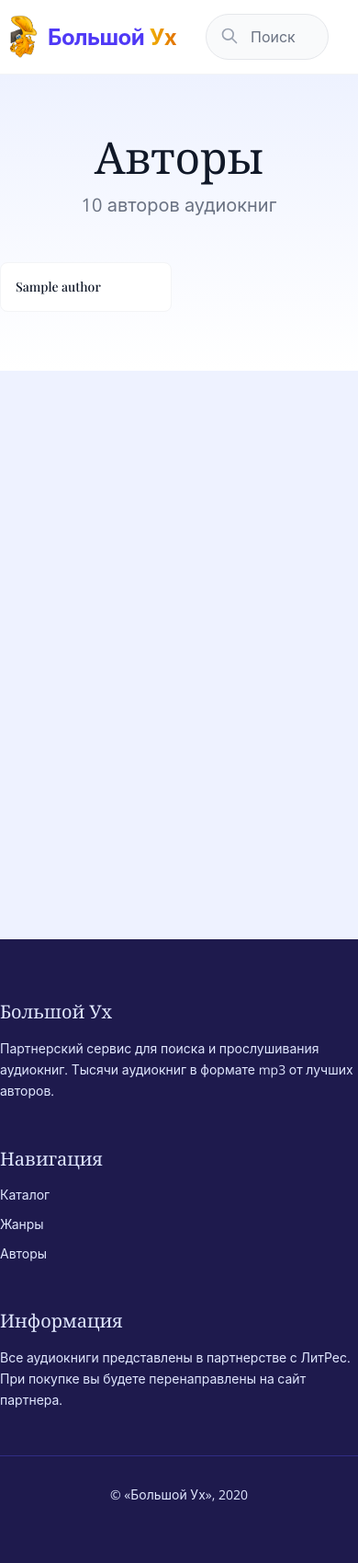
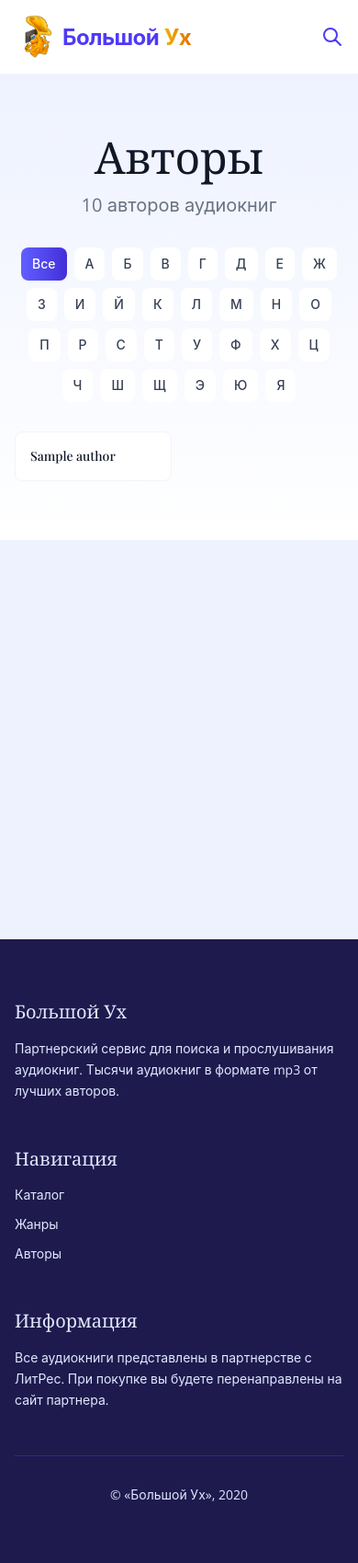
Before and after one commit to wpadmin/litres-catalog, a Python web app: template templates/authors_list.html in a window 390 px wide. Shown: the whole page at 92% size. Run offline with Jinja, Linux system fonts and the light colour scheme; the template is opened without the code that fills it: most values are stand-ins (such as "Sample title", 1, 10 or a date in 2020).

Commit message:
feat: improve mobile ux and add filters for authors/genres

```diff
--- a/templates/audiobook_detail.html
+++ b/templates/audiobook_detail.html
@@ -74,7 +74,7 @@
 
 {% block content %}
 <div class="bg-white">
-    <div class="container mx-auto py-12">
+    <div class="container mx-auto px-4 py-12">
         <div class="grid grid-cols-1 lg:grid-cols-2 gap-12">
 
             <div class="flex justify-center lg:justify-end">
@@ -186,7 +186,7 @@
 
 {% if audiobook.text_versions %}
 <div class="bg-indigo-50 py-16">
-    <div class="container mx-auto">
+    <div class="container mx-auto px-4">
         <h2 class="text-4xl lg:text-5xl text-gray-900 mb-8">У этой аудиокниги есть текстовая версия</h2>
 
         <div class="space-y-4">
@@ -240,7 +240,7 @@
 
 {% if audiobook.authors and audiobook.authors|length > 0 %}
 <div class="bg-indigo-50 py-16">
-    <div class="container mx-auto">
+    <div class="container mx-auto px-4">
         <h2 class="text-3xl text-gray-900 mb-8">Другие книги автора</h2>
         <p class="text-gray-500 text-lg mb-8">
             Посмотрите все аудиокниги автора
--- a/templates/author_detail.html
+++ b/templates/author_detail.html
@@ -45,7 +45,7 @@
 
 {% block content %}
 <div class="bg-gradient-to-b from-indigo-50 to-white py-16">
-    <div class="container mx-auto">
+    <div class="container mx-auto px-4">
         <div class="text-center mb-12">
             <h1 class="text-5xl font-bold text-gray-900 mb-4 tracking-tight">{{ author.name }}</h1>
             <p class="text-xl text-gray-500 font-light">Аудиокниги автора – слушать онлайн или скачать в mp3</p>
--- a/templates/authors_list.html
+++ b/templates/authors_list.html
@@ -6,10 +6,24 @@
 
 {% block content %}
 <div class="bg-gradient-to-b from-indigo-50 to-white py-16">
-    <div class="container mx-auto">
-        <div class="text-center mb-12">
+    <div class="container mx-auto px-4">
+        <div class="text-center mb-8">
             <h1 class="text-5xl font-bold text-gray-900 mb-4">Авторы</h1>
             <p class="text-xl text-gray-500">{{ "{:,}".format(total).replace(',', ' ') }} авторов аудиокниг</p>
+        </div>
+
+        <!-- Alphabet filter -->
+        <div class="mb-8 overflow-x-auto">
+            <div class="flex flex-wrap justify-center gap-2">
+                <a href="/authors" class="px-3 py-2 rounded-lg text-sm font-medium transition {% if not request.args.get('letter') %}bg-gradient-to-r from-indigo-500 to-indigo-700 text-white{% else %}bg-white text-gray-700 hover:bg-indigo-50 hover:text-indigo-600{% endif %}">
+                    Все
+                </a>
+                {% for letter in 'АБВГДЕЖЗИЙКЛМНОПРСТУФХЦЧШЩЭЮЯ' %}
+                <a href="/authors?letter={{ letter }}" class="px-3 py-2 rounded-lg text-sm font-medium transition {% if request.args.get('letter') == letter %}bg-gradient-to-r from-indigo-500 to-indigo-700 text-white{% else %}bg-white text-gray-700 hover:bg-indigo-50 hover:text-indigo-600{% endif %}">
+                    {{ letter }}
+                </a>
+                {% endfor %}
+            </div>
         </div>
 
         <div class="grid grid-cols-2 md:grid-cols-3 lg:grid-cols-4 xl:grid-cols-5 gap-4">
@@ -26,13 +40,14 @@
         {% if total_pages > 1 %}
         <div class="mt-12 flex justify-center">
             <nav class="flex gap-2">
+                {% set letter_param = '&letter=' + request.args.get('letter') if request.args.get('letter') else '' %}
                 {% if page > 1 %}
-                <a href="/authors?page={{ page - 1 }}"
+                <a href="/authors?page={{ page - 1 }}{{ letter_param }}"
                    class="px-4 py-2 border rounded-lg hover:bg-gray-50">← Назад</a>
                 {% endif %}
 
                 {% if page > 3 %}
-                <a href="/authors?page=1" class="px-4 py-2 border rounded-lg hover:bg-gray-50">1</a>
+                <a href="/authors?page=1{{ letter_param }}" class="px-4 py-2 border rounded-lg hover:bg-gray-50">1</a>
                 <span class="px-2 py-2 text-gray-300">...</span>
                 {% endif %}
 
@@ -40,18 +55,18 @@
                     {% if p == page %}
                     <span class="px-4 py-2 bg-gradient-to-r from-yellow-500 to-amber-600 text-white rounded-lg">{{ p }}</span>
                     {% else %}
-                    <a href="/authors?page={{ p }}"
+                    <a href="/authors?page={{ p }}{{ letter_param }}"
                        class="px-4 py-2 border rounded-lg hover:bg-gray-50">{{ p }}</a>
                     {% endif %}
                 {% endfor %}
 
                 {% if page < total_pages - 2 %}
                 <span class="px-2 py-2 text-gray-300">...</span>
-                <a href="/authors?page={{ total_pages }}" class="px-4 py-2 border rounded-lg hover:bg-gray-50">{{ total_pages }}</a>
+                <a href="/authors?page={{ total_pages }}{{ letter_param }}" class="px-4 py-2 border rounded-lg hover:bg-gray-50">{{ total_pages }}</a>
                 {% endif %}
 
                 {% if page < total_pages %}
-                <a href="/authors?page={{ page + 1 }}"
+                <a href="/authors?page={{ page + 1 }}{{ letter_param }}"
                    class="px-4 py-2 border rounded-lg hover:bg-gray-50">Далее →</a>
                 {% endif %}
             </nav>
--- a/templates/base.html
+++ b/templates/base.html
@@ -28,8 +28,8 @@
 </head>
 <body class="bg-indigo-50 text-gray-900 antialiased">
 
-    <header class="bg-white border-b border-gray-100 sticky top-0 z-50">
-        <div class="container mx-auto">
+    <header class="bg-white border-b border-gray-100 sticky top-0 z-50" x-data="{ mobileSearchOpen: false }">
+        <div class="container mx-auto px-4">
             <div class="flex items-center justify-between h-20">
                 <div class="flex items-center">
                     <a href="/" class="flex items-center gap-1 hover:opacity-90 transition">
@@ -40,7 +40,7 @@
                     </a>
                 </div>
 
-                <div class="flex-1 max-w-2xl mx-8" x-data="searchComponent()">
+                <div class="hidden md:flex flex-1 max-w-2xl mx-8" x-data="searchComponent()">
                     <form action="/search" method="get" class="relative">
                         <input
                             type="search"
@@ -76,6 +76,14 @@
                     </div>
                 </div>
 
+                <div class="flex items-center gap-4">
+                    <!-- Mobile search icon -->
+                    <button type="button" @click="mobileSearchOpen = !mobileSearchOpen" class="md:hidden text-indigo-600 hover:text-yellow-500 transition" aria-label="Открыть поиск">
+                        <svg class="w-6 h-6" fill="none" stroke="currentColor" viewBox="0 0 24 24">
+                            <path stroke-linecap="round" stroke-linejoin="round" stroke-width="2" d="M21 21l-6-6m2-5a7 7 0 11-14 0 7 7 0 0114 0z"/>
+                        </svg>
+                    </button>
+
                     <nav class="hidden md:flex items-center space-x-6">
                         <a href="/" class="flex items-center gap-2 text-indigo-600 hover:text-yellow-500 transition font-medium">
                             <svg class="w-5 h-5" fill="none" stroke="currentColor" viewBox="0 0 24 24">
@@ -98,6 +106,44 @@
                     </nav>
                 </div>
             </div>
+
+            <!-- Mobile search dropdown -->
+            <div x-show="mobileSearchOpen" x-cloak x-collapse class="md:hidden pb-4" x-data="searchComponent()">
+                <form action="/search" method="get" class="relative">
+                    <input
+                        type="search"
+                        name="q"
+                        placeholder="Поиск аудиокниг, авторов..."
+                        class="w-full px-4 py-3 pl-12 pr-4 border border-gray-200 rounded-full focus:ring-2 focus:ring-amber-500 focus:border-amber-500 bg-indigo-50 transition"
+                        x-model="query"
+                        @input.debounce.300ms="search()"
+                    >
+                    <svg class="absolute left-4 top-3.5 h-5 w-5 text-gray-400" fill="none" stroke="currentColor" viewBox="0 0 24 24">
+                        <path stroke-linecap="round" stroke-linejoin="round" stroke-width="2" d="M21 21l-6-6m2-5a7 7 0 11-14 0 7 7 0 0114 0z"/>
+                    </svg>
+                </form>
+
+                <div
+                    x-show="results.length > 0"
+                    x-cloak
+                    class="mt-2 bg-white rounded-lg shadow-lg border border-gray-200 max-h-96 overflow-y-auto"
+                >
+                    <template x-for="item in results" :key="item.id">
+                        <a
+                            :href="'/audiobook/' + item.slug"
+                            class="flex items-center gap-3 p-3 hover:bg-indigo-50 transition"
+                        >
+                            <img :src="item.image_url" :alt="item.name" class="w-12 h-12 object-cover rounded">
+                            <div class="flex-1 min-w-0">
+                                <p class="text-sm font-medium text-gray-900 truncate" x-text="item.name"></p>
+                                <p class="text-xs text-gray-500" x-text="item.authors"></p>
+                            </div>
+                            <span class="text-sm font-semibold text-indigo-600" x-text="formatPrice(item.price) + ' ₽'"></span>
+                        </a>
+                    </template>
+                </div>
+            </div>
+        </div>
     </header>
 
     <main class="min-h-screen">
@@ -105,7 +151,7 @@
     </main>
 
     <footer class="bg-indigo-950 mt-24">
-        <div class="container mx-auto py-16">
+        <div class="container mx-auto px-4 py-16">
             <div class="grid grid-cols-1 md:grid-cols-3 gap-12">
                 <div>
                     <h3 class="text-indigo-100 text-xl font-semibold mb-4">Большой Ух</h3>
--- a/templates/genre_detail.html
+++ b/templates/genre_detail.html
@@ -45,7 +45,7 @@
 
 {% block content %}
 <div class="bg-gradient-to-b from-indigo-50 to-white py-16">
-    <div class="container mx-auto">
+    <div class="container mx-auto px-4">
         <div class="text-center mb-12">
             <h1 class="text-5xl font-bold text-gray-900 mb-4 tracking-tight">{{ genre.name }}</h1>
             <p class="text-xl text-gray-500 font-light">Аудиокниги жанра – слушать онлайн или скачать в mp3</p>
--- a/templates/index.html
+++ b/templates/index.html
@@ -22,7 +22,7 @@
 {% endblock %}
 
 {% block content %}
-<div class="container mx-auto py-8" x-data="topBooksScroll()">
+<div class="container mx-auto px-4 py-8" x-data="topBooksScroll()">
 
     <div class="mb-12">
         <h1 class="text-5xl font-bold text-gray-900 mb-4 tracking-tight">Аудиокниги онлайн</h1>
--- a/templates/search.html
+++ b/templates/search.html
@@ -5,7 +5,7 @@
 {% block description %}{% if query %}Результаты поиска аудиокниг по запросу "{{ query }}"{% else %}Поиск аудиокниг на Большой Ух{% endif %}{% endblock %}
 
 {% block content %}
-<div class="container mx-auto py-12">
+<div class="container mx-auto px-4 py-12">
 
     <div class="mb-12">
         <h1 class="text-4xl font-bold text-gray-900 mb-4 tracking-tight">
```
Also changed, not shown: app/routes/authors.py (+14 -5 lines), templates/genres_list.html (+28 -3 lines), static/css/output.css. Lines whose indentation alone changed are shown as unchanged.
